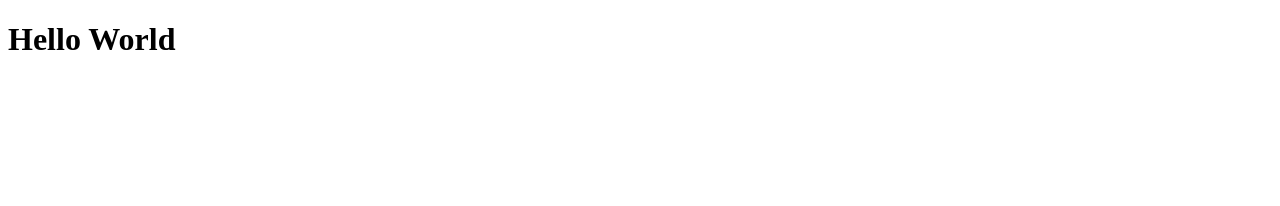
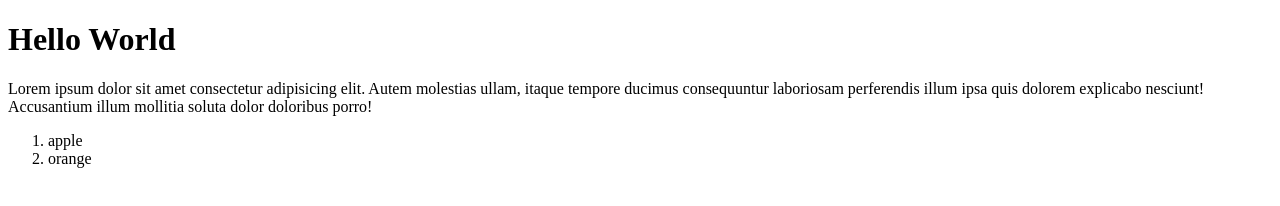
Before and after one commit to thurasoe23/testgithub, a plain HTML site: page index.html in a window 1280 px wide. Drawn offline with Linux system fonts and the light colour scheme.

Commit message:
add list to index and services

```diff
--- a/index.html
+++ b/index.html
@@ -9,5 +9,10 @@
 </head>
 <body>
     <h1>Hello World</h1>
+    <p>Lorem ipsum dolor sit amet consectetur adipisicing elit. Autem molestias ullam, itaque tempore ducimus consequuntur laboriosam perferendis illum ipsa quis dolorem explicabo nesciunt! Accusantium illum mollitia soluta dolor doloribus porro!</p>
+    <ol>
+        <li>apple</li>
+        <li>orange</li>
+    </ol>
 </body>
 </html>
```
Also changed, not shown: services.html (+4 -0 lines).
